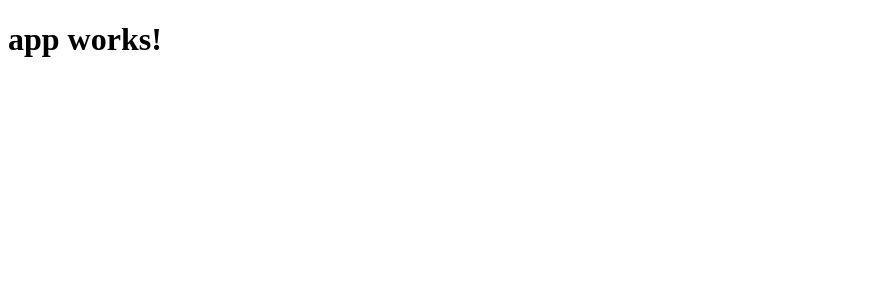
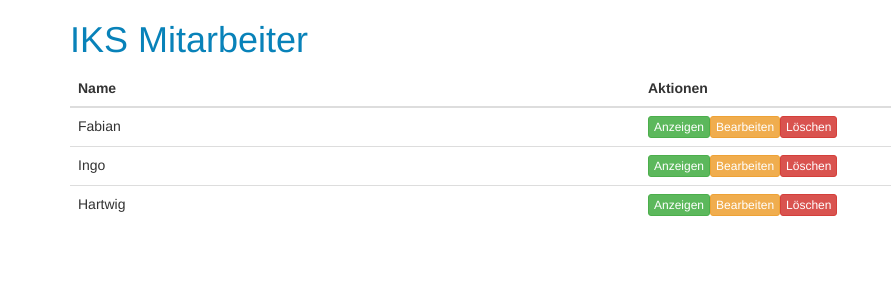
Before and after one commit to slade-2k/Mitarbeiterverwaltung, an Angular app: page / in a window 1280 px wide. Shown: the top 300 px of the page, without its empty margins (0-891 px from the left). Built offline with nearby package versions, Linux system fonts and the light colour scheme.

Commit message:
added static userList

```diff
--- a/src/app/app.component.html
+++ b/src/app/app.component.html
@@ -1,3 +1,3 @@
-<h1>
-  {{title}}
-</h1>
+<div class="container">
+  <app-mitarbeiter-liste></app-mitarbeiter-liste>
+</div>
--- a/src/app/app.module.ts
+++ b/src/app/app.module.ts
@@ -4,10 +4,12 @@ import { FormsModule } from '@angular/forms';
 import { HttpModule } from '@angular/http';
 
 import { AppComponent } from './app.component';
+import { MitarbeiterListeComponent } from './components/mitarbeiter-liste/mitarbeiter-liste.component';
 
 @NgModule({
   declarations: [
-    AppComponent
+    AppComponent,
+    MitarbeiterListeComponent
   ],
   imports: [
     BrowserModule,
--- /dev/null
+++ b/src/app/components/mitarbeiter-liste/mitarbeiter-liste.component.css
@@ -0,0 +1,3 @@
+td {
+    width: 50%;
+}
--- /dev/null
+++ b/src/app/components/mitarbeiter-liste/mitarbeiter-liste.component.html
@@ -0,0 +1,23 @@
+<h1>IKS Mitarbeiter</h1>
+<div class="table-responsive">
+  <table class="table table-hover">
+    <thead>
+      <tr>
+        <th>Name</th>
+        <th>Aktionen</th>
+      </tr>
+    </thead>
+    <tbody>
+      <tr *ngFor="let mitarbeiter of mitarbeiterListe">
+        <td>
+          <span>{{mitarbeiter.name}}</span>
+        </td>
+        <td>
+          <a class="btn btn-success btn-xs">Anzeigen</a>
+          <a class="btn btn-warning btn-xs">Bearbeiten</a>
+          <a class="btn btn-danger btn-xs">Löschen</a>
+        </td>
+      </tr>
+    </tbody>
+  </table>
+</div>
--- /dev/null
+++ b/src/app/components/mitarbeiter-liste/mitarbeiter-liste.component.ts
@@ -0,0 +1,21 @@
+import { Component, OnInit } from '@angular/core';
+
+@Component({
+  selector: 'app-mitarbeiter-liste',
+  templateUrl: './mitarbeiter-liste.component.html',
+  styleUrls: ['./mitarbeiter-liste.component.css']
+})
+export class MitarbeiterListeComponent implements OnInit {
+
+  private mitarbeiterListe: Object[] = [
+    { name: 'Fabian' },
+    { name: 'Ingo' },
+    { name: 'Hartwig' }
+  ];
+
+  constructor() { }
+
+  ngOnInit() {
+  }
+
+}
--- a/src/index.html
+++ b/src/index.html
@@ -2,9 +2,9 @@
 <html>
 <head>
   <meta charset="utf-8">
-  <title>Mitarbeiterverwaltung</title>
+  <title>MitarbeiterverwaltungV2</title>
   <base href="/">
-
+  <link rel="stylesheet" href="https://maxcdn.bootstrapcdn.com/bootstrap/3.3.6/css/bootstrap.min.css">
   <meta name="viewport" content="width=device-width, initial-scale=1">
   <link rel="icon" type="image/x-icon" href="favicon.ico">
 </head>
--- a/src/styles.css
+++ b/src/styles.css
@@ -1 +1,8 @@
 /* You can add global styles to this file, and also import other style files */
+h1 {
+	color: #0882b9;
+}
+
+img {
+	width: 100%;
+}
```
Also changed, not shown: 1 other file (tests, documents, lock files or other folders).
